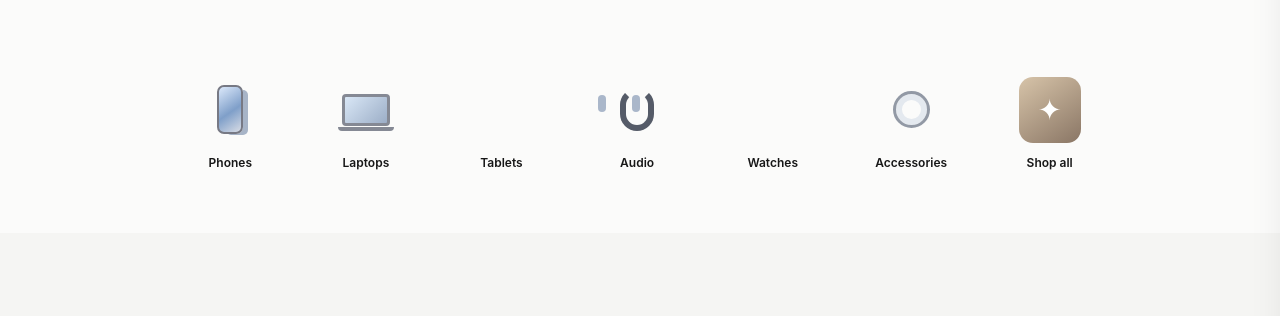
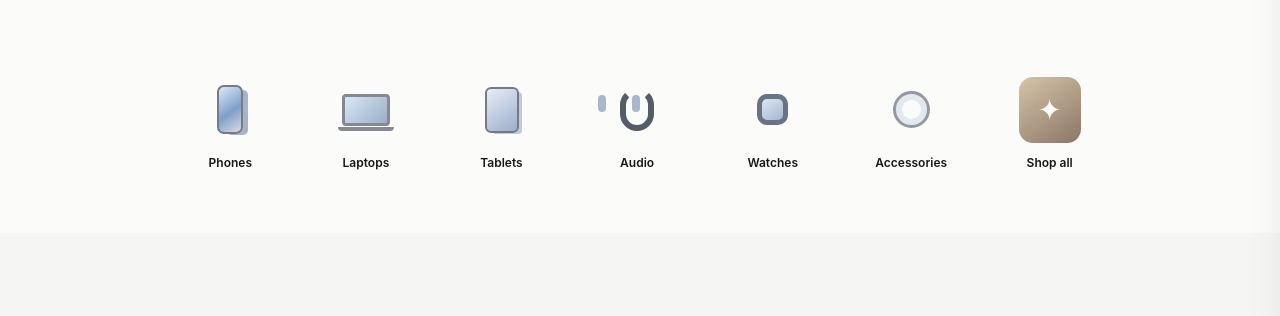
Before and after one commit to sivakumaraws8803/ecommerce-frontend, a plain HTML site: page index.html in a window 1280 px wide. Shown: the part 438-754 px from the top of the page. Drawn offline with Linux system fonts and the light colour scheme; no server answers.

Commit message:
Style tablet and smartwatch category icons

```diff
--- a/css/style.css
+++ b/css/style.css
@@ -1955,3 +1955,34 @@ button:focus-visible, a:focus-visible, input:focus-visible {
     .product-description { font-size: 10px; }
     .premium-showcase, .premium-audio { padding: 30px 6%; }
 }
+
+
+/* Additional electronics category illustrations */
+.ribbon-tablet span {
+    width: 34px;
+    height: 46px;
+    border: 2px solid #777984;
+    border-radius: 6px;
+    background: linear-gradient(145deg, #e8edf7, #9baecb);
+    box-shadow: 5px 3px 0 -2px #c1cad8;
+}
+.ribbon-watch span {
+    width: 31px;
+    height: 31px;
+    border: 5px solid #697386;
+    border-radius: 10px;
+    background: linear-gradient(145deg, #dce6f4, #a7b6ce);
+    position: relative;
+}
+.ribbon-watch span::before,
+.ribbon-watch span::after {
+    content: "";
+    position: absolute;
+    left: 7px;
+    width: 8px;
+    height: 13px;
+    background: #aab5c7;
+    z-index: -1;
+}
+.ribbon-watch span::before { top: -16px; border-radius: 5px 5px 0 0; }
+.ribbon-watch span::after { bottom: -16px; border-radius: 0 0 5px 5px; }
```
